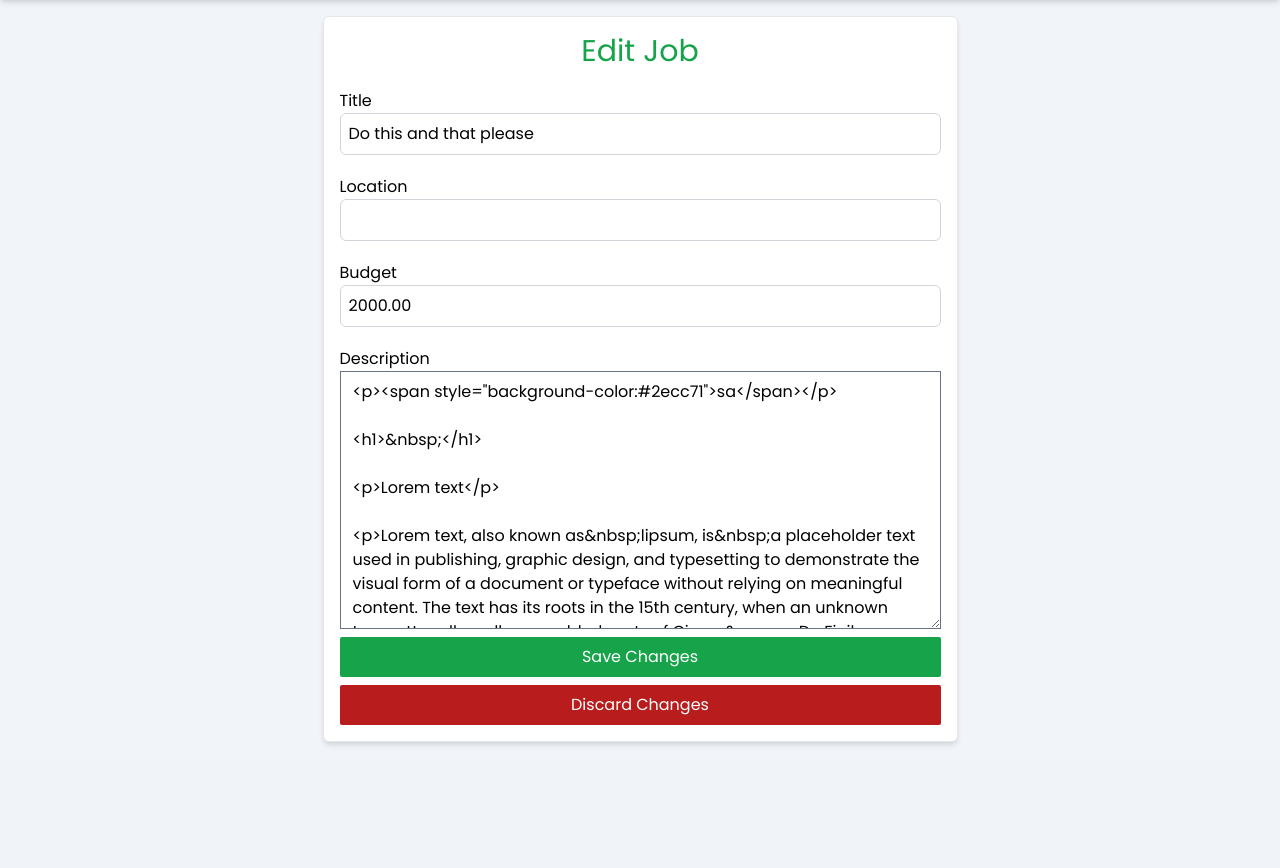
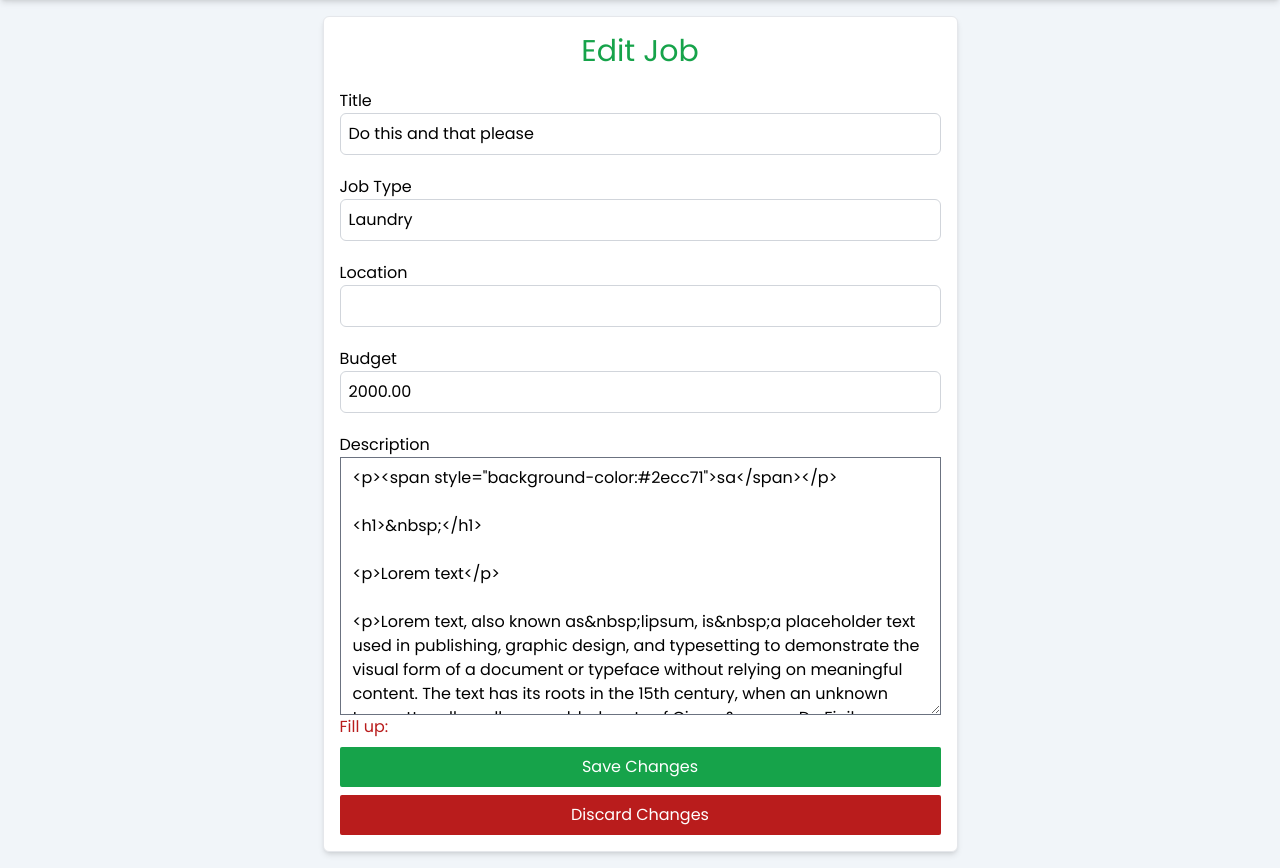
Before and after one commit to Derlashwarma/Physical-Service-Booking-System, a Django app: page /job/edit/1 in a window 1280 px wide. Shown: the part 56-924 px from the top of the page. Before the commit the page ends 801 px from the top, so only its background shows below. Run offline with Django 5.2, Linux system fonts and the light colour scheme; data comes from the database, SQL or seed files in the repository; both versions use the stored data as it was after the commit; style sheets or scripts are compiled from the project's sources; some libraries are stand-ins or nearby versions.

Commit message:
(Lauron) Added edit job post validation

```diff
--- a/System/job/templates/edit_job.html
+++ b/System/job/templates/edit_job.html
@@ -28,6 +28,10 @@
                 {{form.title}}
             </div>
             <div class="mt-5">
+                <label for="location">Job Type</label>
+                {{form.job_type}}
+            </div>
+            <div class="mt-5">
                 <label for="location">Location</label>
                 {{form.location}}
             </div>
@@ -39,6 +43,11 @@
                 <label for="description">Description</label>
                 {{form.description}}
             </div>
+            <div class="text-red-700">Fill up:
+                {% for field, errors in form.errors.items %}
+                    {{ field }}
+                {% endfor %}
+            </div>
             <button id="save-changes" type="default_if_none:""" class="w-full bg-green-600 p-2 text-white mt-2 rounded-sm hover:bg-green-700 transition-colors">Save Changes</button>
             <a id="discard-changes" href="{% url 'job:my_jobs' job_id=job.id %}" id="discard-btn" class="w-full bg-red-700 p-2 text-white mt-2 rounded-sm hover:bg-red-800 transition-colors text-center inline-block">Discard Changes</a>
         </form>
```
Also changed, not shown: System/job/views.py (+4 -4 lines), System/db.sqlite3.
